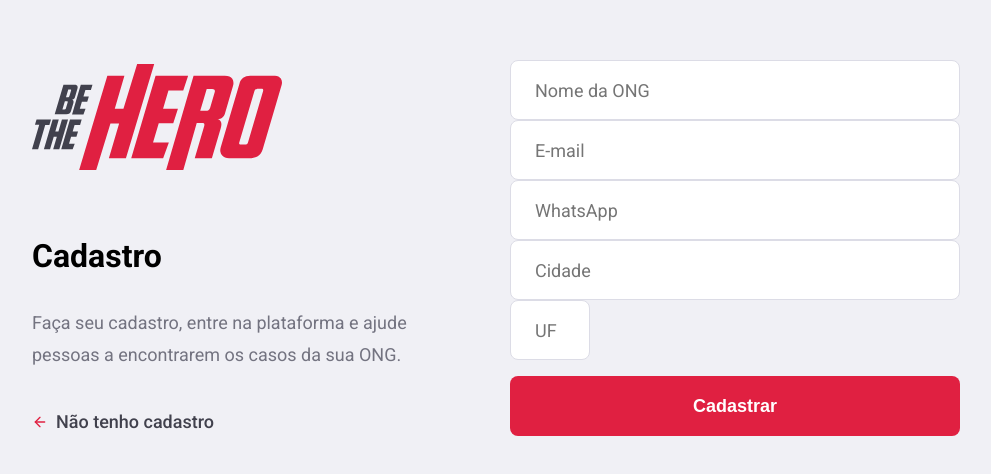
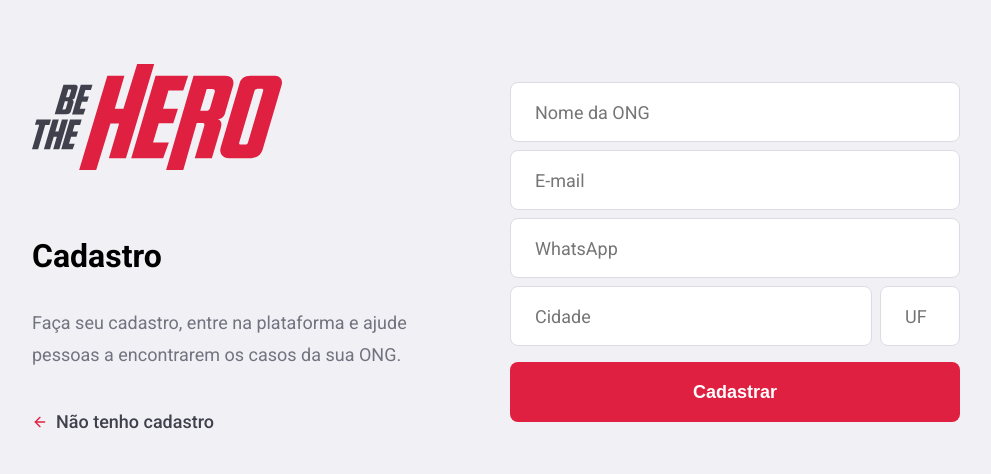
Before and after one commit to RodrikKlesse/be-the-hero-application-frontend-react, a React (Create React App) app: page /register in a window 1280 px wide. Shown: the part 152-626 px from the top of the page, without its empty margins (144-1135 px from the left). Built offline with nearby package versions, Linux system fonts and the light colour scheme.

Commit message:
Style was applied to the Register page

```diff
--- a/src/pages/Logon/styles.css
+++ b/src/pages/Logon/styles.css
@@ -6,7 +6,7 @@
 
     display: flex;
     align-items: center;
-    justify-content: center;
+    justify-content: space-between;
 }
 
 .logon-container section.form {
--- a/src/pages/Register/index.js
+++ b/src/pages/Register/index.js
@@ -16,7 +16,7 @@ export default function Register() {
                     <h1>Cadastro</h1>
                     <p>Faça seu cadastro, entre na plataforma e ajude pessoas a encontrarem os casos da sua ONG.</p>
 
-                    <Link className="back-link" to="/register">
+                    <Link className="back-link" to="/">
                         <FiArrowLeft size={16} color="#E02041" />
                         Não tenho cadastro
                     </Link>
--- a/src/pages/Register/styles.css
+++ b/src/pages/Register/styles.css
@@ -41,3 +41,15 @@
     width: 100%;
     max-width: 450px;
 }
+
+.register-container .content form input {
+    margin-top: 8px;
+}
+
+.register-container .content form .input-group {
+    display: flex;
+}
+
+.register-container .content form .input-group input + input {
+    margin-left: 8px;
+}
```
